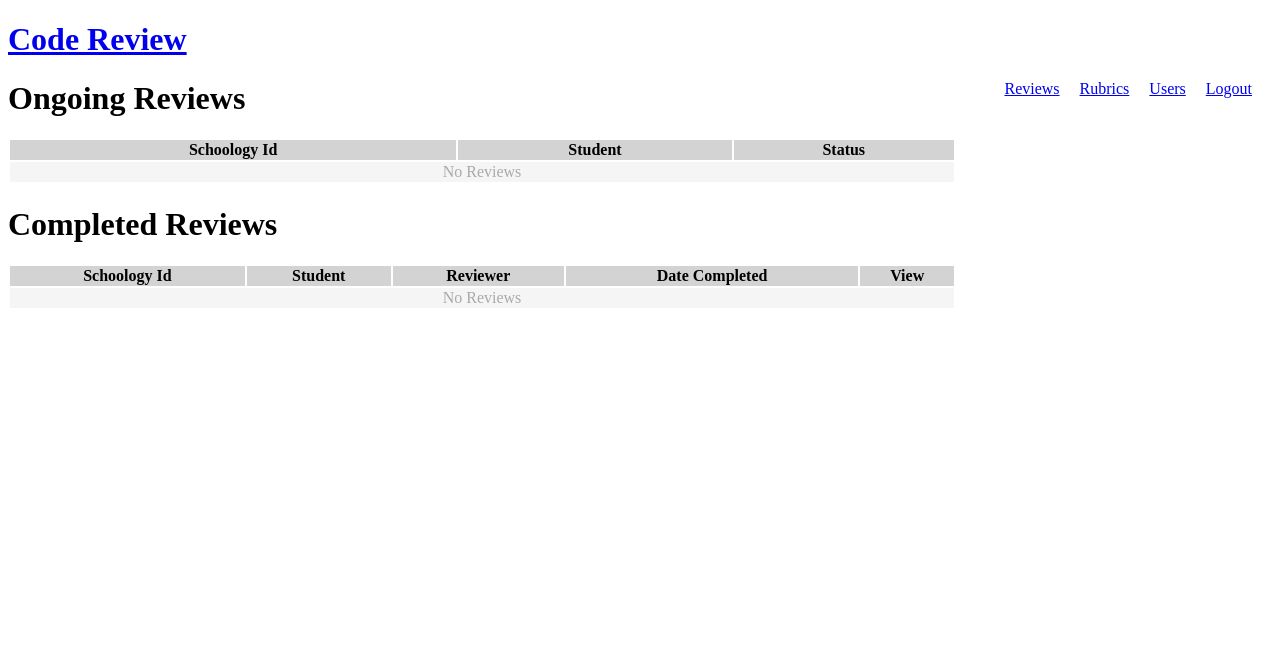
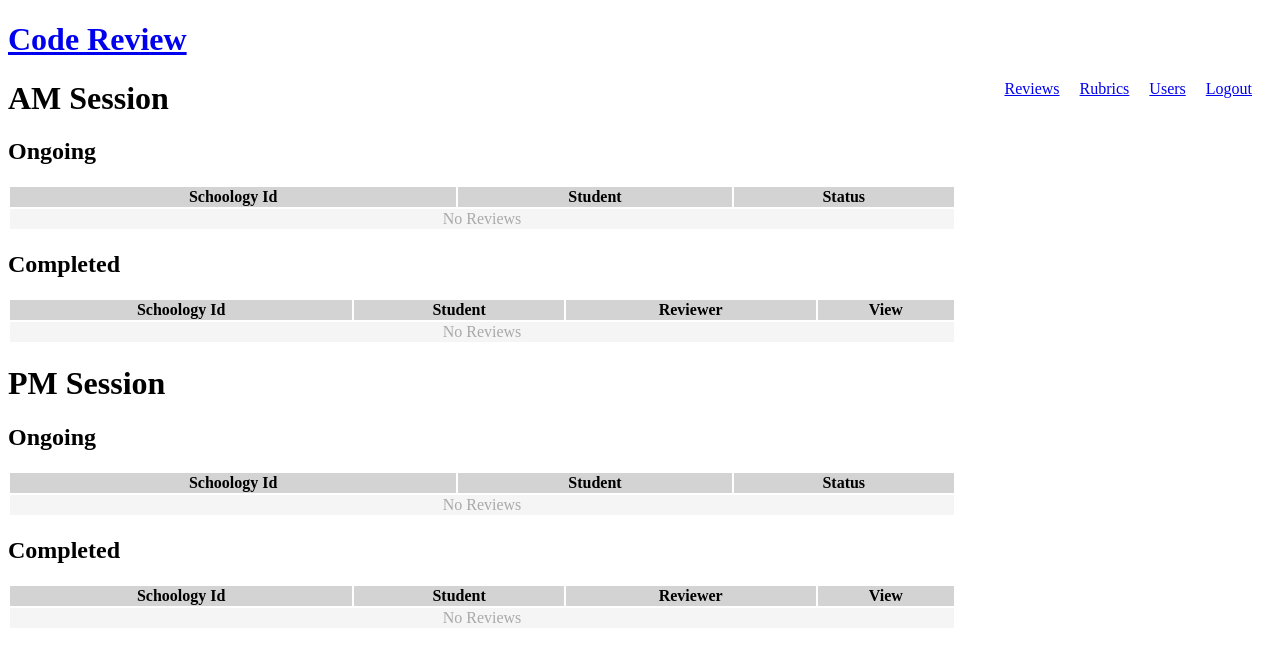
Before and after one commit to Bwc9876/CodeReview, a Django app: page /instructor/ in a window 1280 px wide. Shown: the top 662 px of the page. Run offline with Django 3.2, Linux system fonts and the light colour scheme; the visitor is signed in with stand-in values (Sample User, id 1); data comes from the database, SQL or seed files in the repository; data that the repository does not hold is empty.

Commit message:
Added AM vs PM Sessions

```diff
--- a/CodeReview/settings.py
+++ b/CodeReview/settings.py
@@ -50,6 +50,7 @@ TEMPLATES = [
                 'django.contrib.auth.context_processors.auth',
                 'django.contrib.messages.context_processors.messages',
             ],
+            'debug': DEBUG
         },
     },
 ]
--- a/Instructor/templates/admin_home.html
+++ b/Instructor/templates/admin_home.html
@@ -7,10 +7,15 @@
 {% endblock %}
 
 {% block mainContent %}
-    {# TODO: Create table filter to make rendering tables easier #}
     {% load review_tags %}
-    <h1>Ongoing Reviews</h1>
-    {{ active|review_table:"schoology_id,student,status" }}
-    <h1>Completed Reviews</h1>
-    {{ completed|review_table:"schoology_id,student,reviewer,date_completed,view" }}
+    <h1>AM Session</h1>
+        <h2>Ongoing</h2>
+        {% review_table am_active "schoology_id,student,status" %}
+        <h2>Completed</h2>
+        {% review_table am_completed "schoology_id,student,reviewer,view" %}
+    <h1>PM Session</h1>
+        <h2>Ongoing</h2>
+        {% review_table pm_active "schoology_id,student,status" %}
+        <h2>Completed</h2>
+        {% review_table pm_completed "schoology_id,student,reviewer,view" %}
 {% endblock %}
--- a/Instructor/tests.py
+++ /dev/null
@@ -1 +0,0 @@
-# Create your tests here.
--- a/Instructor/views.py
+++ b/Instructor/views.py
@@ -19,8 +19,12 @@ class AdminHomeView(LoginRequiredMixin, IsSuperUserMixin, TemplateView):
 
     def get_context_data(self, **kwargs):
         context = super().get_context_data(**kwargs)
-        context['active'] = main_models.Review.objects.exclude(status=main_models.Review.Status.CLOSED)
-        context['completed'] = main_models.Review.objects.filter(status=main_models.Review.Status.CLOSED)
+        active = main_models.Review.objects.exclude(status=main_models.Review.Status.CLOSED)
+        completed = main_models.Review.objects.filter(status=main_models.Review.Status.CLOSED)
+        context['am_active'] = active.filter(student__session=User.Session.AM)
+        context['am_completed'] = completed.filter(student__session=User.Session.AM)
+        context['pm_active'] = active.filter(student__session=User.Session.PM)
+        context['pm_completed'] = completed.filter(student__session=User.Session.PM)
         return context
 
 
--- a/Main/templates/reviews/review_table.html
+++ b/Main/templates/reviews/review_table.html
@@ -19,10 +19,12 @@
                     {% elif forloop.last %}
                         {% for action in actions %}
                             {% if action == "claim" %}
-                            <form method="post" action="{% url "review-claim" value %}">
-                                {% csrf_token %}
-                                <button class="btn btn-link">Claim</button>
-                            </form>
+                            <td>
+                                <form method="post" action="{% url "review-claim" value %}">
+                                    <input type="hidden" name="csrfmiddlewaretoken" value="{{ csrf_token }}"/>
+                                    <button class="btn btn-link">Claim</button>
+                                </form>
+                            </td>
                             {% else %}
                             <td>
                                 <a href="{% url "review-"|add:action value %}">{{ action|title }}</a>
--- a/Main/templatetags/review_tags.py
+++ b/Main/templatetags/review_tags.py
@@ -1,6 +1,8 @@
 from django import template
 from django.template.loader import render_to_string
+from django.template.context import RequestContext
 from django.db.models import QuerySet
+from django.template.context_processors import csrf
 
 from Users.models import User
 from Main.models import Review
@@ -14,14 +16,15 @@ formatters = {
 }
 
 
-@register.filter(name="review_table")
-def review_table(queryset: QuerySet, fields_str: str):
-    fields = fields_str.split(",")
+@register.simple_tag(name="review_table")
+def review_table(queryset: QuerySet, fields_str: str, request=None):
+    fields = []
     actions = []
-    for field in fields:
+    for field in fields_str.split(","):
         if field in ["edit", "cancel", "claim", "abandon", "grade", "view"]:
-            fields.remove(field)
             actions.append(field)
+        else:
+            fields.append(field)
     objects = []
     for old_object in queryset.values_list(*fields, 'id'):
         new_object = []
@@ -31,5 +34,7 @@ def review_table(queryset: QuerySet, fields_str: str):
             else:
                 new_object.append(field)
         objects.append(new_object)
-    return render_to_string('reviews/review_table.html', {'objects': objects, 'actions': actions, 'fields': fields,
-                                                          'colspan': len(fields) + len(actions)})
+    context = {'objects': objects, 'actions': actions,
+               'fields': fields, 'colspan': len(fields) + len(actions),
+               'csrf_token': "" if request is None else csrf(request)['csrf_token'] }
+    return render_to_string('reviews/review_table.html', context)
--- a/Main/tests.py
+++ /dev/null
@@ -1 +0,0 @@
-# Create your tests here.
--- a/Main/views.py
+++ b/Main/views.py
@@ -21,7 +21,7 @@ def send_email(subject_template: str, text_template: str, template_name: str, re
         html_content = render_to_string(template_name, {'target_user': user, 'review': review})
         text_content = text_template.format(target_user=str(user), student=str(review.student), reviewer=str(review.reviewer))
         subject = subject_template.format(target_user=str(user), student=str(review.student), reviewer=str(review.reviewer))
-        message = mail.EmailMultiAlternatives(subject=subject, body=text_content)
+        message = mail.EmailMultiAlternatives(subject=f'{review.student.session} | {subject}', body=text_content)
         message.attach_alternative(html_content, "text/html")
         message.to = [user.email]
         message.send(fail_silently=False)
@@ -86,7 +86,7 @@ class ReviewCreateView(LoginRequiredMixin, CreateView):
                    "Hello {target_user}, a new review has been created by {student}",
                    "emails/review_created.html",
                    self.object,
-                   User.objects.filter(is_reviewer=True))
+                   User.objects.filter(is_reviewer=True, session=self.request.user.session).exclude(id=self.request.user.id))
         return response
 
 
```
Also changed, not shown: Main/templates/home.html (+4 -4 lines), run_tests.py (added, +12 -0 lines), tests/test_email.py (+15 -3 lines), 2 other files.
